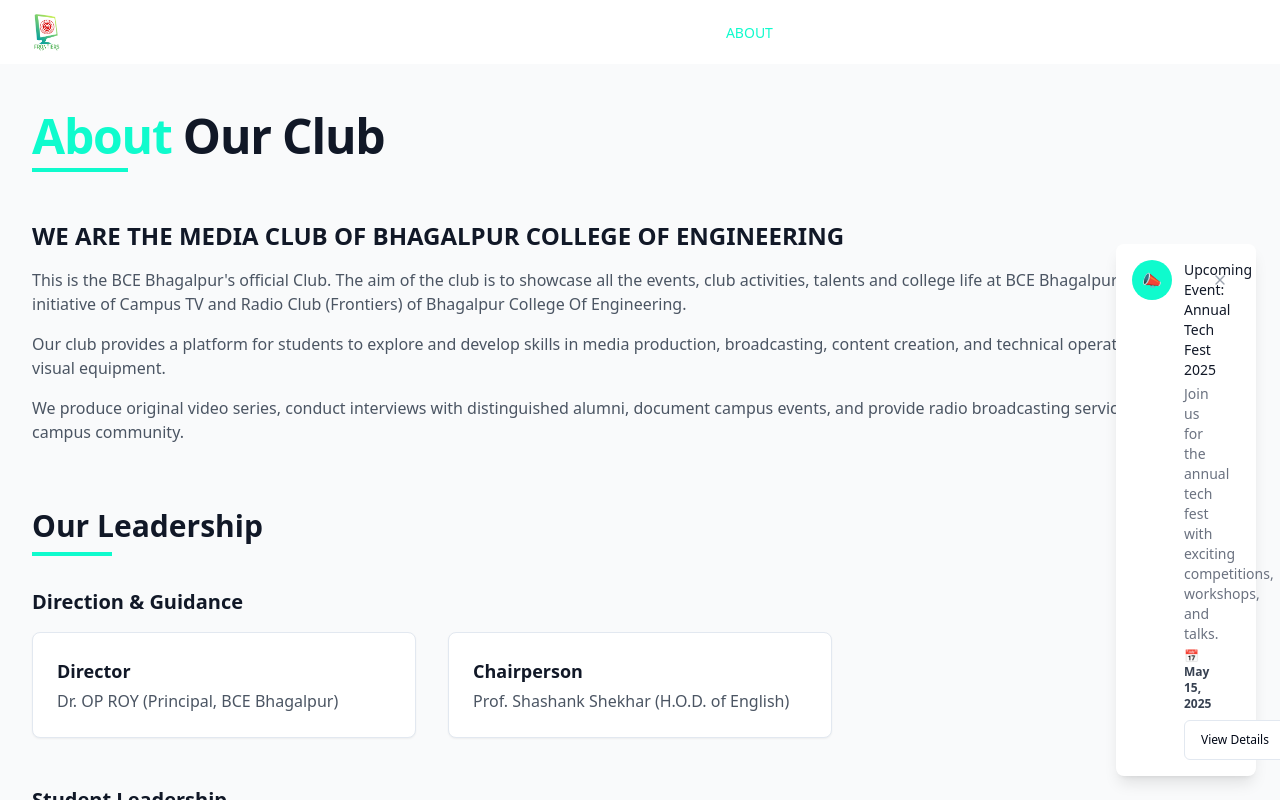
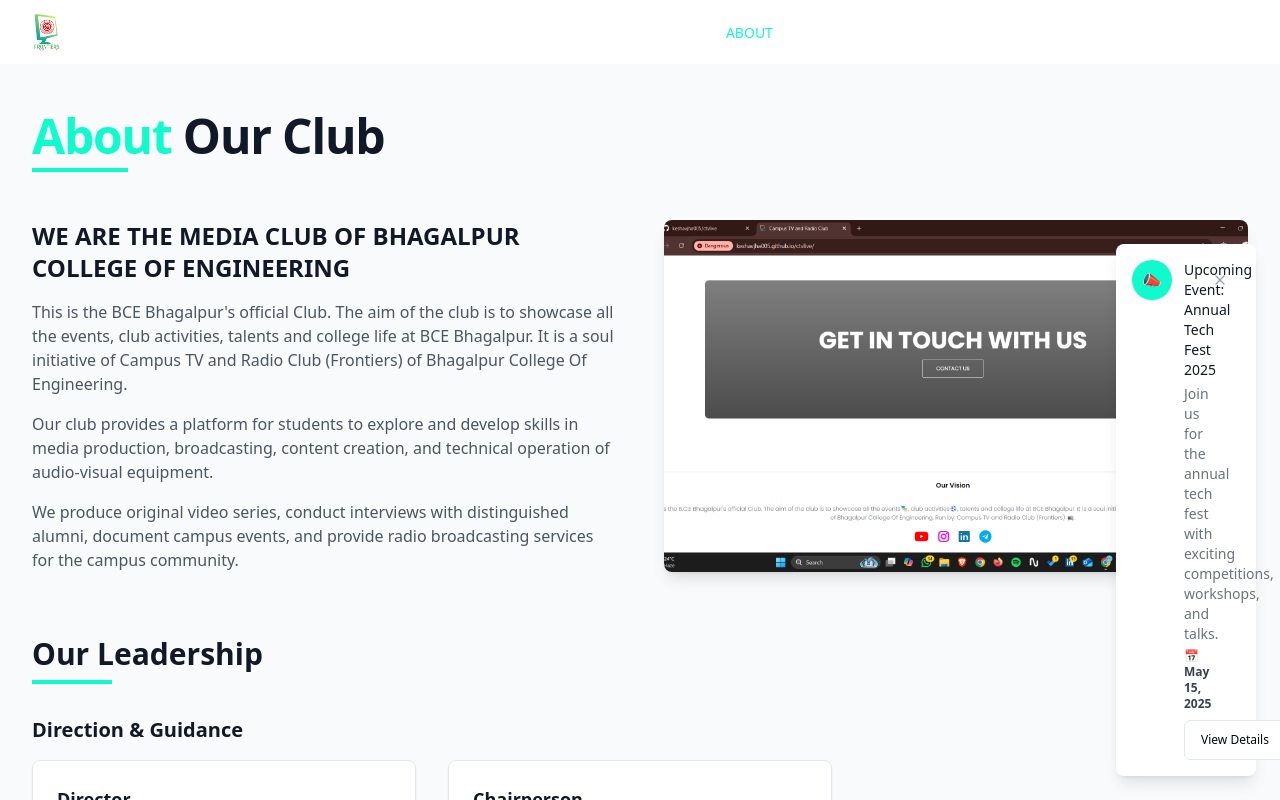
Before and after one commit to webiify/campus-radio-hub-portal, a React (Vite) app: page /about in a window 1280 px wide. Shown: the top 800 px of the page. Built offline with nearby package versions, Linux system fonts and the light colour scheme.

Commit message:
Reverted to commit 0c7331569340e1e0e731c6cb15f42b765301fe41

```diff
--- a/src/components/VideoSection.tsx
+++ b/src/components/VideoSection.tsx
@@ -1,3 +1,4 @@
+
 import React, { useState } from 'react';
 import { Card, CardContent } from "@/components/ui/card";
 import { Button } from "@/components/ui/button";
--- a/src/pages/About.tsx
+++ b/src/pages/About.tsx
@@ -1,3 +1,4 @@
+
 import { Card, CardContent } from "@/components/ui/card";
 
 const About = () => {
@@ -10,7 +11,8 @@ const About = () => {
             <span className="text-club-primary">About</span> Our Club
           </h1>
           <div className="mt-2 h-1 w-24 bg-club-primary"></div>
-          <div className="mt-12">
+          <div className="mt-12 grid gap-12 md:grid-cols-2">
+            <div>
               <h2 className="text-2xl font-bold text-gray-900">WE ARE THE MEDIA CLUB OF BHAGALPUR COLLEGE OF ENGINEERING</h2>
               <p className="mt-4 text-gray-600">
                 This is the BCE Bhagalpur's official Club. The aim of the club is to showcase all the events,
@@ -25,6 +27,14 @@ const About = () => {
                 We produce original video series, conduct interviews with distinguished alumni,
                 document campus events, and provide radio broadcasting services for the campus community.
               </p>
+            </div>
+            <div className="rounded-lg overflow-hidden shadow-lg">
+              <img
+                src="/public/lovable-uploads/bd1d6c22-6b93-4787-a9c2-9b409a4ef859.png"
+                alt="Campus TV and Radio Club Members"
+                className="w-full h-full object-cover"
+              />
+            </div>
           </div>
         </div>
 
```
Lines whose indentation alone changed are shown as unchanged.
